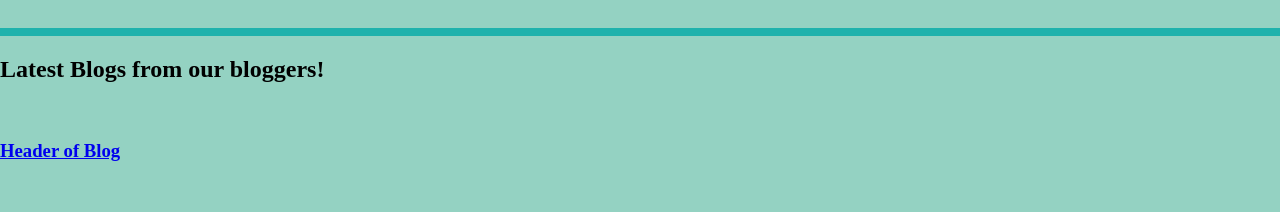
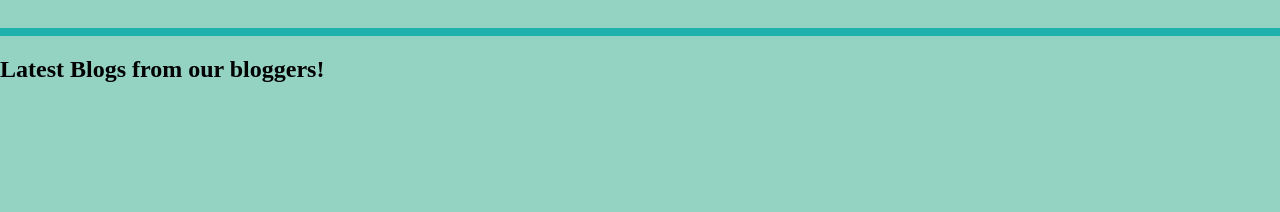
Before and after one commit to Phalgunab/kurnoolrehab, a plain HTML site: page index.html in a window 1280 px wide. Shown: the part 2204-2416 px from the top of the page. Drawn offline with Linux system fonts and the light colour scheme.

Commit message:
updated the link

```diff
--- a/index.html
+++ b/index.html
@@ -78,11 +78,11 @@
     <section id="blog" class="blog">
       <h1>Latest Blogs from our bloggers!</h1>
       <div class="blogsgrid">
-        <div class="blogpost">
+        <!-- <div class="blogpost">
           <img src="">
           <a href="#">
             <h3>Header of Blog</h3>
-        </div>
+        </div> -->
       </div>
     </section>
     <!-- Contact Section -->
```
